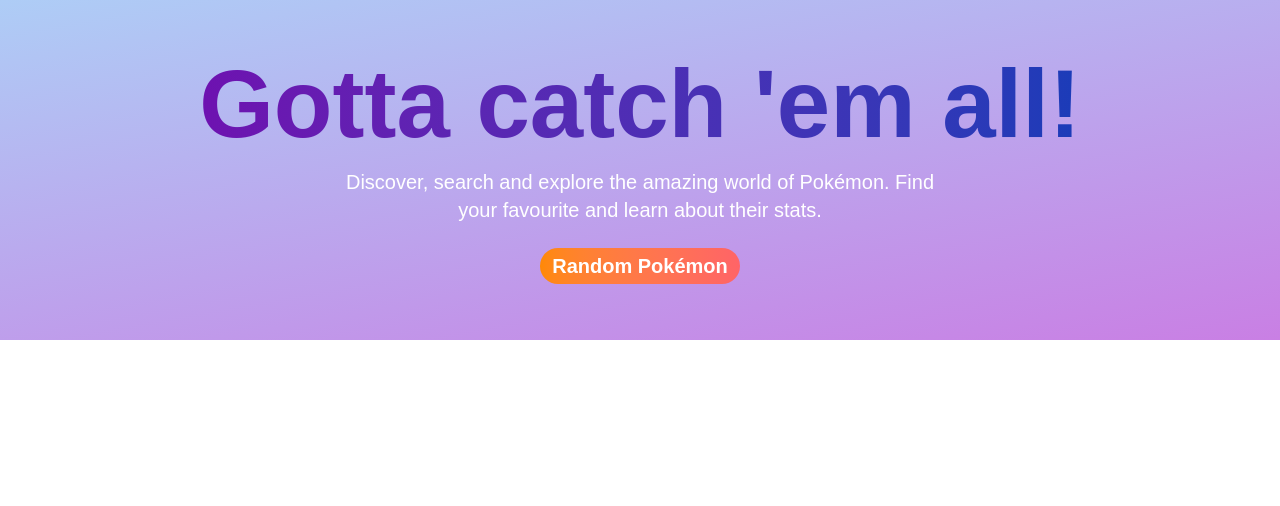
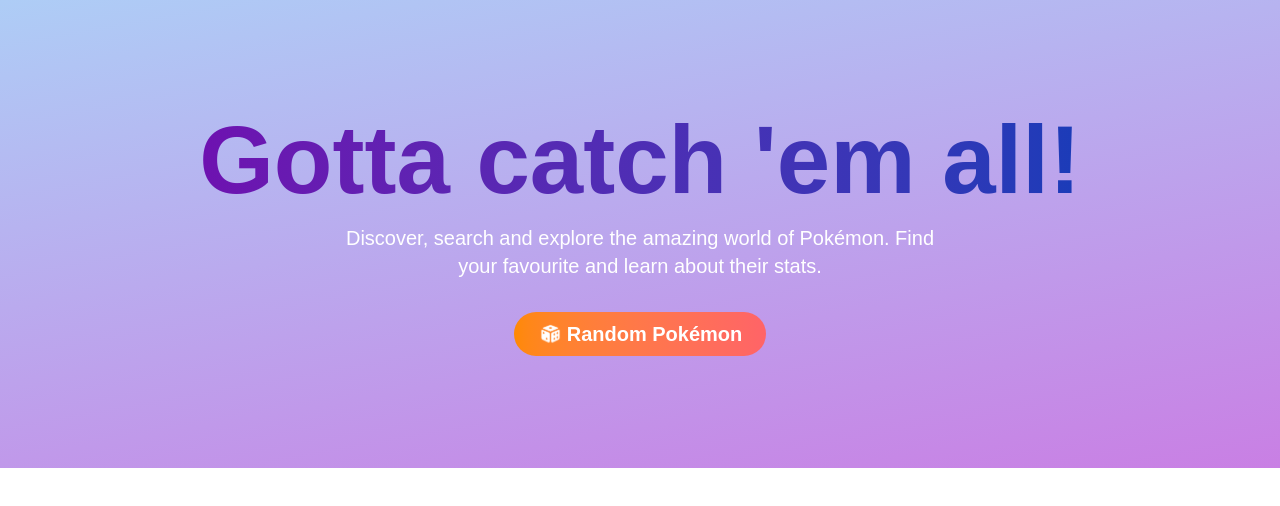
Before and after one commit to presidentkg/Pokedex, a Next.js app: page / in a window 1280 px wide. Shown: the top 506 px of the page. Built offline with nearby package versions, Linux system fonts and the light colour scheme; a web font is replaced by a local one.

Commit message:
btn-primary example with tailwind apply

```diff
--- a/app/globals.css
+++ b/app/globals.css
@@ -44,6 +44,14 @@
   background-size: var(--s) calc(var(--s)*tan(30deg));
 }
 
+.btn-primary {
+  @apply p-2 pl-6 pr-6 mt-4 mb-14 cursor-pointer text-xl text-white bg-gradient-to-r from-orange-400 to-red-400 rounded-full font-bold flex items-center justify-center gap-1;
+}
+
+.text-gradient {
+  @apply text-transparent bg-clip-text bg-gradient-to-r from-purple-800 to-blue-800;
+}
+
 /* breakout */
 /* see https://www.youtube.com/watch?v=c13gpBrnGEw */
 /* TODO: make tailwind utility */
--- a/app/page.tsx
+++ b/app/page.tsx
@@ -1,10 +1,19 @@
+import Image from "next/image";
+
 export default function Home() {
   return (
     <main>
       <section className="flex flex-col items-center gap-4 bg-gradient-to-br [background-image:linear-gradient(-10deg,_#C97FE4,_#AECDF6)] p-14">
-        <h1 className="text-center text-8xl font-extrabold text-transparent bg-gradient-to-r from-purple-800 to-blue-800 [background-clip:text]">Gotta catch 'em all!</h1>
-        <p className="text-center text-white text-xl">Discover, search and explore the amazing world of Pokémon. Find<br/> your favourite and learn about their stats.</p>
-        <button className="p-1 pl-3 pr-3 mt-2 text-center cursor-pointer text-xl text-white bg-gradient-to-r from-orange-400 to-red-400 rounded-full font-bold">Random Pokémon</button>
+        <h1 className="text-center mt-14 text-8xl font-extrabold text-transparent bg-gradient-to-r from-purple-800 to-blue-800 [background-clip:text]">Gotta catch 'em all!</h1>
+        <p className="text-center text-white text-xl">Discover, search and explore the amazing world of Pokémon. Find<br /> your favourite and learn about their stats.</p>
+        <button className="btn-primary">
+          <Image
+            src="/Dice.svg"
+            width={25}
+            height={2250}
+            alt="Dice"
+          />
+          Random Pokémon</button>
       </section>
     </main>
   );
--- a/next.config.ts
+++ b/next.config.ts
@@ -3,10 +3,7 @@
 const nextConfig: NextConfig = {
   images: {
     remotePatterns: [
-      { hostname: "picsum.photos" },
-      { hostname: "placeholder.pics" },
-      { hostname: "cdn.dummyjson.com" },
-      { hostname: "futuramaapi.com" },
+      { hostname: "pokeapi.com" },
     ],
   },
 };
```
